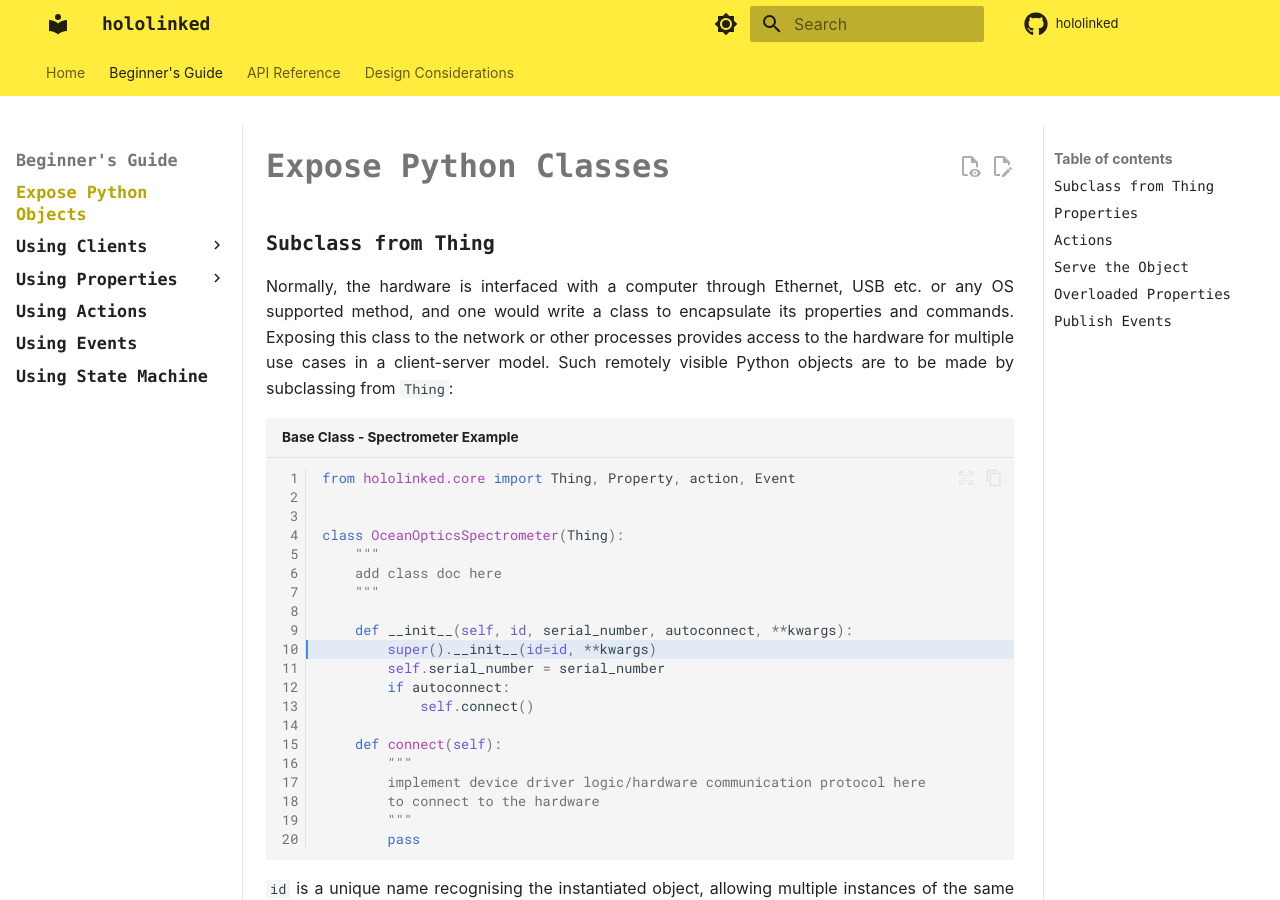
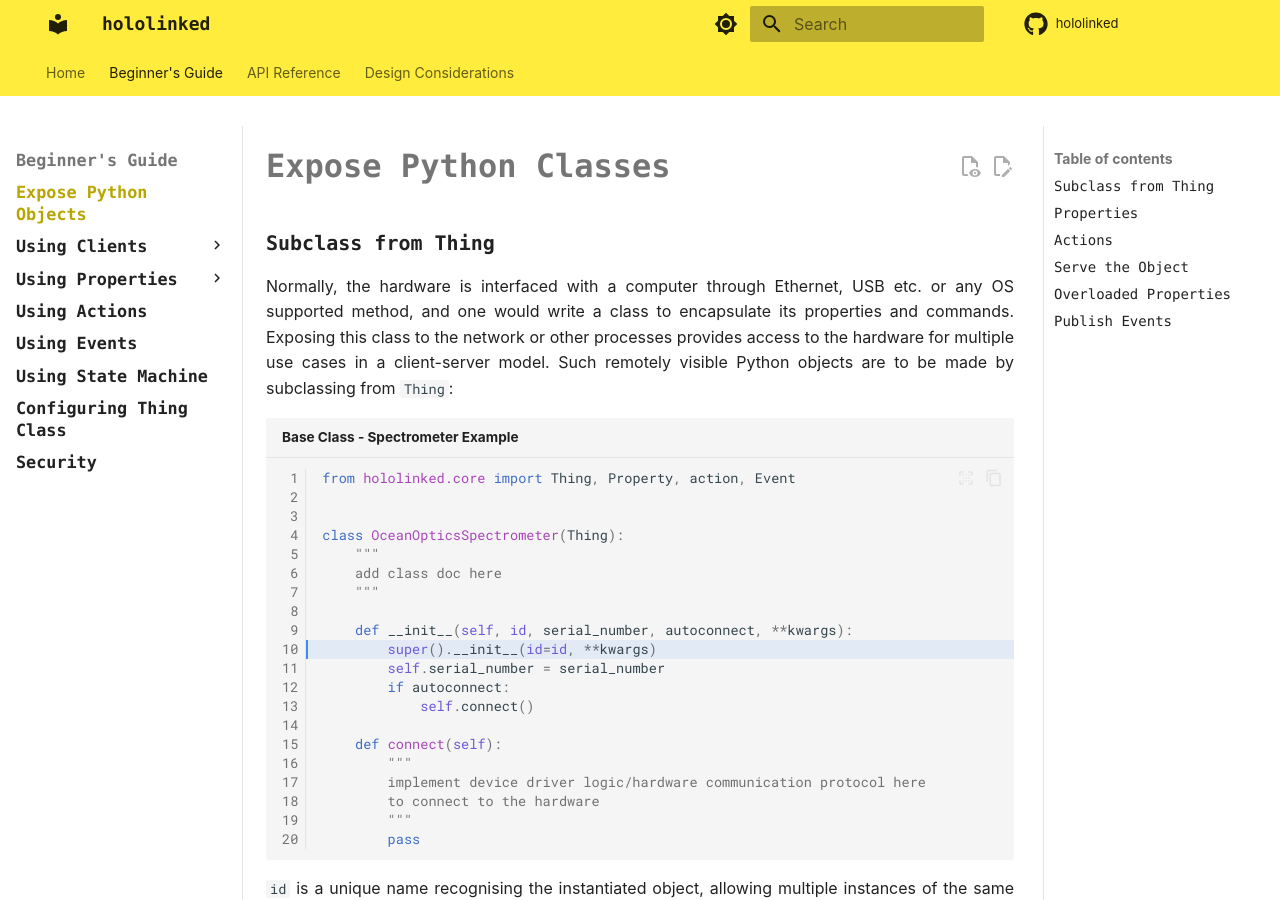
Before and after one commit to hololinked-dev/docs, an MkDocs documentation site: the page built from docs/beginners-guide/articles/servers.md, in a window 1280 px wide and 900 px high. Built offline with MkDocs 1.6.1 and Material for MkDocs 9.7.7, drawn with Linux system fonts in a browser that asks for light colours; some web fonts are replaced; comment, search, counter and statistics services are not loaded; some of the changed lines change nothing that is shown.

Commit message:
ruff settings and add more sections

```diff
--- a/mkdocs.yml
+++ b/mkdocs.yml
@@ -25,8 +25,8 @@ nav:
       - Using Events: beginners-guide/articles/events.md
       - Using State Machine: beginners-guide/articles/state-machine.md
       # - Connect to Things with Clients: beginners-guide/articles/clients.md
-      # - Configuring Thing Class:
-      #     - Thing: beginners-guide/articles/thing/index.md
+      - Configuring Thing Class: beginners-guide/articles/thing/index.md
+      - Security: beginners-guide/articles/security.md
       # - Using Different Protocols:
       #     - Object Proxy: beginners-guide/articles/object-proxy.md
       # - Serialization: beginners-guide/articles/serialization.md
```
